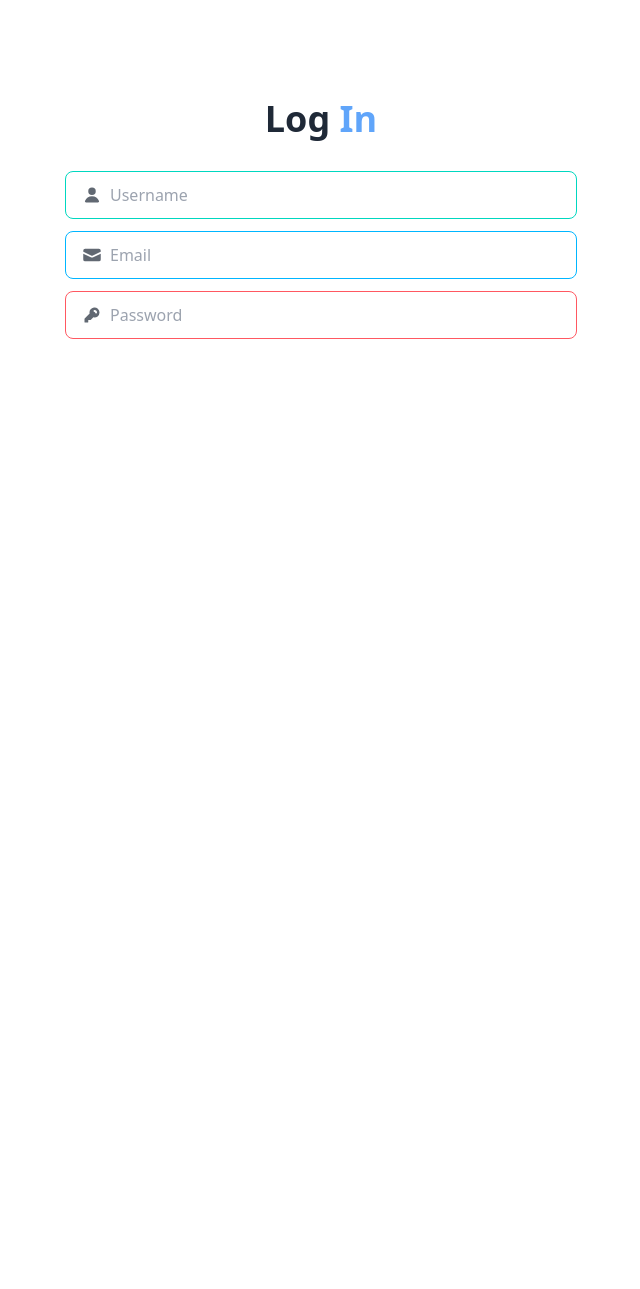
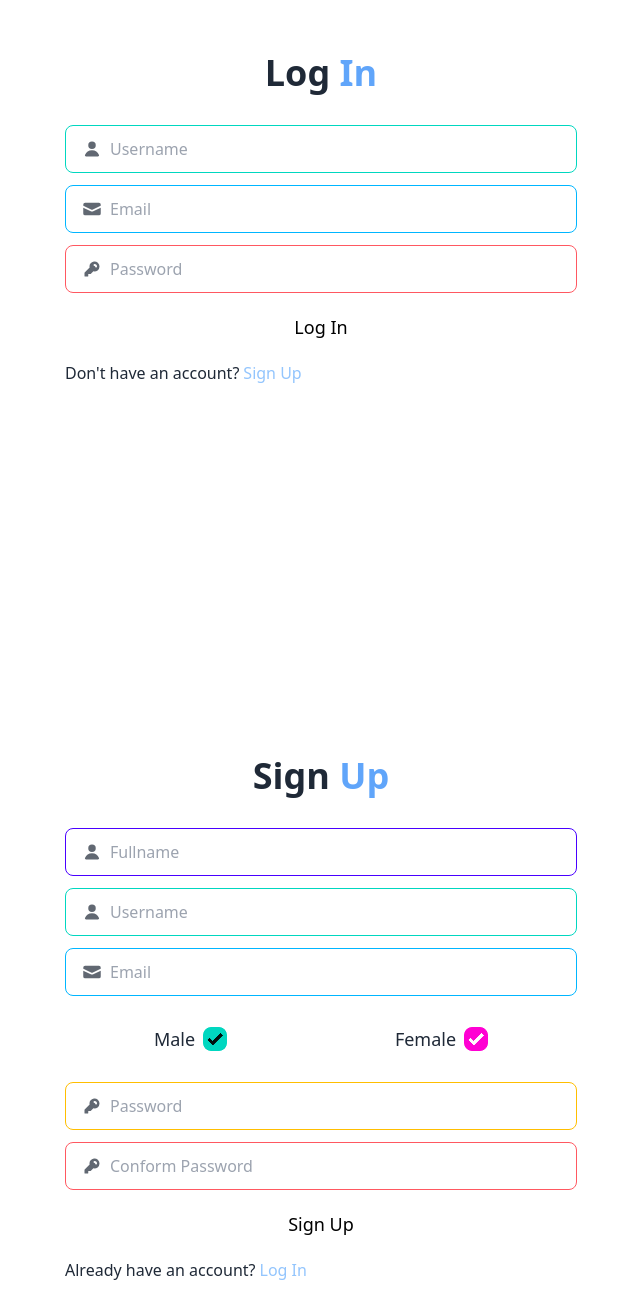
Before and after one commit to Jinmoyee/Real-Time-Chat-App, a React (Vite) app in the folder frontend/: page /home in a window 1280 px wide. Shown: the part 181-1470 px from the top of the page, without its empty margins (319-959 px from the left). Before the commit the page ends 800 px from the top, so only its background shows below. Built offline with nearby package versions, Linux system fonts and the light colour scheme.

Commit message:
Minor changes in the UI

```diff
--- a/frontend/src/App.jsx
+++ b/frontend/src/App.jsx
@@ -5,7 +5,7 @@ export default function App() {
   return (
     <>
       <Login/>
-      {/* <Signup/> */}
+      <Signup/>
     </>
   )
 }
--- a/frontend/src/pages/Login.jsx
+++ b/frontend/src/pages/Login.jsx
@@ -41,6 +41,8 @@ export const Login = () => {
           </svg>
           <input type="password" className="grow" placeholder="Password"/>
         </label>
+        <button className="text-black bg-white rounded-lg p-2 text-lg font-medium hover:opacity-90">Log In</button>
+        <p>Don't have an account?<span className="text-blue-300 ml-1">Sign Up</span></p>
       </form>
     </div>
   );
--- a/frontend/src/pages/Signup.jsx
+++ b/frontend/src/pages/Signup.jsx
@@ -99,6 +99,8 @@ export const Signup = () => {
             placeholder="Conform Password"
           />
         </label>
+        <button className="text-black bg-white rounded-lg p-2 text-lg font-medium hover:opacity-90">Sign Up</button>
+        <p>Already have an account?<span className="text-blue-300 ml-1">Log In</span></p>
       </form>
     </div>
   );
```
